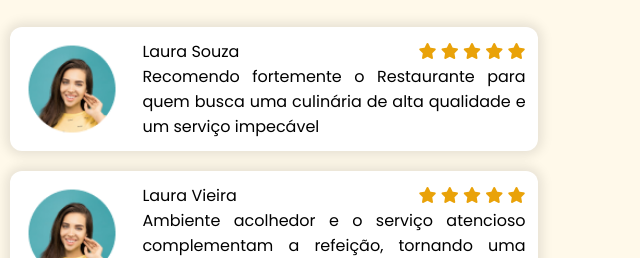
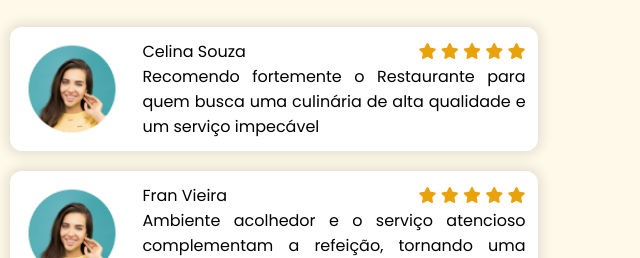
Before and after one commit to JohnatanG3/landing-page, a plain HTML site: page index.html in a window 1280 px wide. Shown: the part 1865-2123 px from the top of the page, 640-1280 px from the left. Drawn offline with nearby package versions, Linux system fonts and the light colour scheme.

Commit message:
Atualizando Comentários

```diff
--- a/index.html
+++ b/index.html
@@ -240,7 +240,7 @@
 
                         <div class="feedback-content">
                             <p>
-                                Laura Souza
+                                Celina Souza
                                 <span>
                                     <i class="fa-solid fa-star"></i>
                                     <i class="fa-solid fa-star"></i>
@@ -261,7 +261,7 @@
 
                         <div class="feedback-content">
                             <p>
-                                Laura Vieira
+                                Fran Vieira
                                 <span>
                                     <i class="fa-solid fa-star"></i>
                                     <i class="fa-solid fa-star"></i>
```
